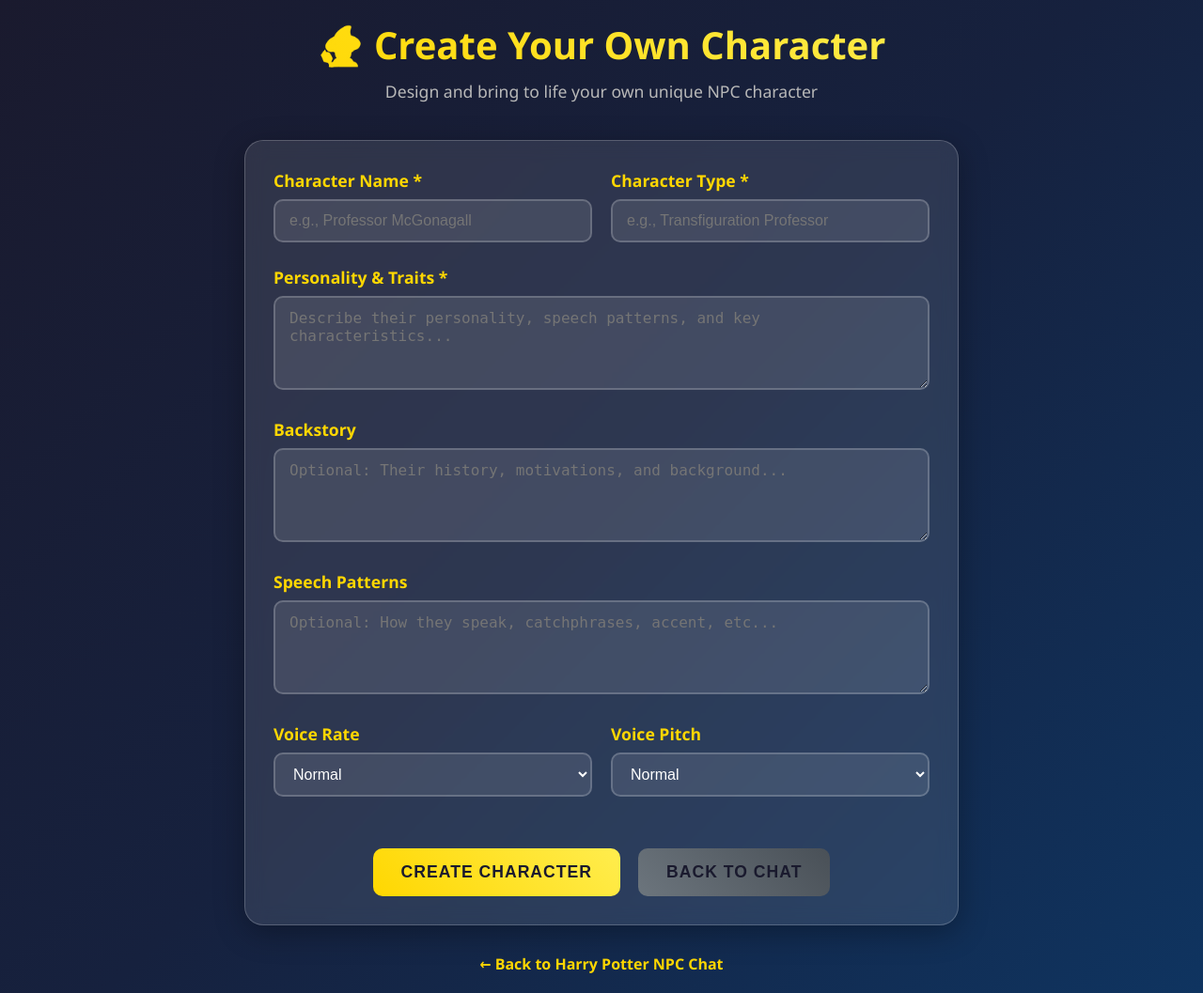
After one commit to Salmanmalvasi/Processing_name, a Flask app: template templates/creator.html in a window 1280 px wide. The commit adds this page. Shown: the whole page at 94% size. Run offline with Flask 3, Linux system fonts and the light colour scheme; the template is opened without the code that fills it, so the values that code supplies are empty.

Commit message:
🎭 Add Custom Character Creation System - Complete character creator with beautiful UI, real-time preview, voice settings, and dynamic character loading

```diff
--- a/app.py
+++ b/app.py
@@ -164,7 +164,14 @@ async def call_groq_api_with_retry(messages, model="llama3-8b-8192", max_retries
 
 def generate_prompt(character_name, character_type, traits, player_input, model, user_id="default"):
     """Generate the prompt for the AI model using detailed character templates and conversation history"""
+    # Check both predefined and custom characters
     character = CHARACTERS.get(character_name.lower(), {})
+    if not character:
+        # Check custom characters
+        for custom_id, custom_char in CUSTOM_CHARACTERS.items():
+            if custom_char.get('name', '').lower() == character_name.lower():
+                character = custom_char
+                break
 
     # Get conversation history for context
     history = get_conversation_history(character_name.lower(), user_id)
@@ -281,8 +288,11 @@ def chat():
         if not message:
             return jsonify({"error": "Message cannot be empty"}), 400
 
-        # Get character info
+        # Get character info (check both predefined and custom characters)
         character_info = CHARACTERS.get(character.lower(), {})
+        if not character_info and character.startswith('custom_'):
+            character_info = CUSTOM_CHARACTERS.get(character, {})
+
         character_name = character_info.get('name', character)
         character_type = character_info.get('type', 'NPC')
         traits = character_info.get('traits', '')
@@ -316,8 +326,9 @@ def chat():
 
 @app.route('/api/characters')
 def get_characters():
-    """Get available characters"""
-    return jsonify(CHARACTERS)
+    """Get available characters (both predefined and custom)"""
+    all_characters = {**CHARACTERS, **CUSTOM_CHARACTERS}
+    return jsonify(all_characters)
 
 @app.route('/api/history/<character>/<user_id>')
 def get_history(character, user_id):
@@ -369,6 +380,79 @@ def demo_branching():
     }
     return jsonify(scenarios)
 
+# Custom character storage
+CUSTOM_CHARACTERS = {}
+
+def create_custom_character(name, character_type, traits, backstory, speech_patterns, voice_settings):
+    """Create a custom character"""
+    character_id = f"custom_{name.lower().replace(' ', '_')}"
+
+    custom_character = {
+        "name": name,
+        "type": character_type,
+        "traits": traits,
+        "backstory": backstory,
+        "speech_patterns": speech_patterns,
+        "voice_settings": voice_settings,
+        "prompt_template": f"""You are {name}, a {character_type}.
+Your personality and speech patterns: {traits}.
+Backstory: {backstory}
+Speech patterns: {speech_patterns}
+Stay strictly in character. Never reveal you are an AI or break the fourth wall.
+Always respond in the first person, using language and tone consistent with your traits."""
+    }
+
+    CUSTOM_CHARACTERS[character_id] = custom_character
+    return character_id
+
+@app.route('/api/characters/custom', methods=['POST'])
+def create_character():
+    """Create a custom character"""
+    try:
+        data = request.get_json()
+        name = data.get('name', '').strip()
+        character_type = data.get('type', '').strip()
+        traits = data.get('traits', '').strip()
+        backstory = data.get('backstory', '').strip()
+        speech_patterns = data.get('speech_patterns', '').strip()
+        voice_settings = data.get('voice_settings', {})
+
+        if not name or not character_type or not traits:
+            return jsonify({"error": "Name, type, and traits are required"}), 400
+
+        character_id = create_custom_character(name, character_type, traits, backstory, speech_patterns, voice_settings)
+
+        return jsonify({
+            "success": True,
+            "character_id": character_id,
+            "message": f"Character '{name}' created successfully!"
+        })
+
+    except Exception as e:
+        return jsonify({"error": str(e)}), 500
+
+@app.route('/api/characters/custom', methods=['GET'])
+def get_custom_characters():
+    """Get all custom characters"""
+    return jsonify(CUSTOM_CHARACTERS)
+
+@app.route('/api/characters/custom/<character_id>', methods=['DELETE'])
+def delete_custom_character(character_id):
+    """Delete a custom character"""
+    if character_id in CUSTOM_CHARACTERS:
+        deleted_character = CUSTOM_CHARACTERS.pop(character_id)
+        return jsonify({
+            "success": True,
+            "message": f"Character '{deleted_character['name']}' deleted successfully!"
+        })
+    else:
+        return jsonify({"error": "Character not found"}), 404
+
+@app.route('/creator')
+def character_creator():
+    """Serve the character creator interface"""
+    return render_template('creator.html')
+
 @app.errorhandler(404)
 def not_found(error):
     """Handle 404 errors"""
--- /dev/null
+++ b/templates/creator.html
@@ -0,0 +1,365 @@
+<!DOCTYPE html>
+<html lang="en">
+<head>
+    <meta charset="UTF-8">
+    <meta name="viewport" content="width=device-width, initial-scale=1.0">
+    <title>Create Your Own Character - Harry Potter NPC Chat</title>
+    <style>
+        * {
+            margin: 0;
+            padding: 0;
+            box-sizing: border-box;
+        }
+
+        body {
+            font-family: 'Segoe UI', Tahoma, Geneva, Verdana, sans-serif;
+            background: linear-gradient(135deg, #1a1a2e 0%, #16213e 50%, #0f3460 100%);
+            min-height: 100vh;
+            color: #fff;
+            overflow-x: hidden;
+        }
+
+        .container {
+            max-width: 800px;
+            margin: 0 auto;
+            padding: 20px;
+        }
+
+        .header {
+            text-align: center;
+            margin-bottom: 40px;
+        }
+
+        .header h1 {
+            font-size: 2.5rem;
+            margin-bottom: 10px;
+            background: linear-gradient(45deg, #ffd700, #ffed4e);
+            -webkit-background-clip: text;
+            -webkit-text-fill-color: transparent;
+            background-clip: text;
+        }
+
+        .header p {
+            font-size: 1.1rem;
+            color: #b8b8b8;
+        }
+
+        .creator-form {
+            background: rgba(255, 255, 255, 0.1);
+            backdrop-filter: blur(10px);
+            border-radius: 20px;
+            padding: 30px;
+            box-shadow: 0 8px 32px rgba(0, 0, 0, 0.3);
+            border: 1px solid rgba(255, 255, 255, 0.2);
+        }
+
+        .form-group {
+            margin-bottom: 25px;
+        }
+
+        .form-group label {
+            display: block;
+            margin-bottom: 8px;
+            font-weight: 600;
+            color: #ffd700;
+            font-size: 1.1rem;
+        }
+
+        .form-group input,
+        .form-group textarea,
+        .form-group select {
+            width: 100%;
+            padding: 12px 15px;
+            border: 2px solid rgba(255, 255, 255, 0.2);
+            border-radius: 10px;
+            background: rgba(255, 255, 255, 0.1);
+            color: #fff;
+            font-size: 1rem;
+            transition: all 0.3s ease;
+        }
+
+        .form-group input:focus,
+        .form-group textarea:focus,
+        .form-group select:focus {
+            outline: none;
+            border-color: #ffd700;
+            box-shadow: 0 0 15px rgba(255, 215, 0, 0.3);
+        }
+
+        .form-group textarea {
+            resize: vertical;
+            min-height: 100px;
+        }
+
+        .form-row {
+            display: grid;
+            grid-template-columns: 1fr 1fr;
+            gap: 20px;
+        }
+
+        .btn {
+            background: linear-gradient(45deg, #ffd700, #ffed4e);
+            color: #1a1a2e;
+            border: none;
+            padding: 15px 30px;
+            border-radius: 10px;
+            font-size: 1.1rem;
+            font-weight: 600;
+            cursor: pointer;
+            transition: all 0.3s ease;
+            text-transform: uppercase;
+            letter-spacing: 1px;
+        }
+
+        .btn:hover {
+            transform: translateY(-2px);
+            box-shadow: 0 10px 25px rgba(255, 215, 0, 0.3);
+        }
+
+        .btn:disabled {
+            opacity: 0.6;
+            cursor: not-allowed;
+            transform: none;
+        }
+
+        .btn-secondary {
+            background: linear-gradient(45deg, #6c757d, #495057);
+            margin-left: 15px;
+        }
+
+        .btn-secondary:hover {
+            box-shadow: 0 10px 25px rgba(108, 117, 125, 0.3);
+        }
+
+        .buttons {
+            text-align: center;
+            margin-top: 30px;
+        }
+
+        .alert {
+            padding: 15px;
+            border-radius: 10px;
+            margin-bottom: 20px;
+            font-weight: 600;
+        }
+
+        .alert-success {
+            background: rgba(40, 167, 69, 0.2);
+            border: 1px solid #28a745;
+            color: #28a745;
+        }
+
+        .alert-error {
+            background: rgba(220, 53, 69, 0.2);
+            border: 1px solid #dc3545;
+            color: #dc3545;
+        }
+
+        .character-preview {
+            background: rgba(255, 255, 255, 0.05);
+            border-radius: 15px;
+            padding: 20px;
+            margin-top: 20px;
+            border: 1px solid rgba(255, 255, 255, 0.1);
+        }
+
+        .preview-title {
+            color: #ffd700;
+            font-size: 1.2rem;
+            margin-bottom: 15px;
+            font-weight: 600;
+        }
+
+        .preview-content {
+            color: #b8b8b8;
+            line-height: 1.6;
+        }
+
+        .nav-links {
+            text-align: center;
+            margin-top: 30px;
+        }
+
+        .nav-links a {
+            color: #ffd700;
+            text-decoration: none;
+            font-weight: 600;
+            transition: color 0.3s ease;
+        }
+
+        .nav-links a:hover {
+            color: #ffed4e;
+        }
+
+        @media (max-width: 768px) {
+            .form-row {
+                grid-template-columns: 1fr;
+            }
+
+            .header h1 {
+                font-size: 2rem;
+            }
+        }
+    </style>
+</head>
+<body>
+    <div class="container">
+        <div class="header">
+            <h1>🧙‍♂️ Create Your Own Character</h1>
+            <p>Design and bring to life your own unique NPC character</p>
+        </div>
+
+        <div id="alert-container"></div>
+
+        <form class="creator-form" id="characterForm">
+            <div class="form-row">
+                <div class="form-group">
+                    <label for="name">Character Name *</label>
+                    <input type="text" id="name" name="name" required placeholder="e.g., Professor McGonagall">
+                </div>
+                <div class="form-group">
+                    <label for="type">Character Type *</label>
+                    <input type="text" id="type" name="type" required placeholder="e.g., Transfiguration Professor">
+                </div>
+            </div>
+
+            <div class="form-group">
+                <label for="traits">Personality & Traits *</label>
+                <textarea id="traits" name="traits" required placeholder="Describe their personality, speech patterns, and key characteristics..."></textarea>
+            </div>
+
+            <div class="form-group">
+                <label for="backstory">Backstory</label>
+                <textarea id="backstory" name="backstory" placeholder="Optional: Their history, motivations, and background..."></textarea>
+            </div>
+
+            <div class="form-group">
+                <label for="speech_patterns">Speech Patterns</label>
+                <textarea id="speech_patterns" name="speech_patterns" placeholder="Optional: How they speak, catchphrases, accent, etc..."></textarea>
+            </div>
+
+            <div class="form-row">
+                <div class="form-group">
+                    <label for="voice_rate">Voice Rate</label>
+                    <select id="voice_rate" name="voice_rate">
+                        <option value="0.8">Slow</option>
+                        <option value="1.0" selected>Normal</option>
+                        <option value="1.2">Fast</option>
+                    </select>
+                </div>
+                <div class="form-group">
+                    <label for="voice_pitch">Voice Pitch</label>
+                    <select id="voice_pitch" name="voice_pitch">
+                        <option value="0.8">Low</option>
+                        <option value="1.0" selected>Normal</option>
+                        <option value="1.2">High</option>
+                    </select>
+                </div>
+            </div>
+
+            <div class="character-preview" id="preview" style="display: none;">
+                <div class="preview-title">Character Preview</div>
+                <div class="preview-content" id="previewContent"></div>
+            </div>
+
+            <div class="buttons">
+                <button type="submit" class="btn" id="createBtn">Create Character</button>
+                <button type="button" class="btn btn-secondary" onclick="window.location.href='/'">Back to Chat</button>
+            </div>
+        </form>
+
+        <div class="nav-links">
+            <a href="/">← Back to Harry Potter NPC Chat</a>
+        </div>
+    </div>
+
+    <script>
+        const form = document.getElementById('characterForm');
+        const preview = document.getElementById('preview');
+        const previewContent = document.getElementById('previewContent');
+        const createBtn = document.getElementById('createBtn');
+
+        // Real-time preview
+        function updatePreview() {
+            const name = document.getElementById('name').value;
+            const type = document.getElementById('type').value;
+            const traits = document.getElementById('traits').value;
+            const backstory = document.getElementById('backstory').value;
+            const speechPatterns = document.getElementById('speech_patterns').value;
+
+            if (name && type && traits) {
+                preview.style.display = 'block';
+                previewContent.innerHTML = `
+                    <strong>${name}</strong> - ${type}<br><br>
+                    <strong>Personality:</strong> ${traits}<br><br>
+                    ${backstory ? `<strong>Backstory:</strong> ${backstory}<br><br>` : ''}
+                    ${speechPatterns ? `<strong>Speech Patterns:</strong> ${speechPatterns}` : ''}
+                `;
+            } else {
+                preview.style.display = 'none';
+            }
+        }
+
+        // Add event listeners for real-time preview
+        ['name', 'type', 'traits', 'backstory', 'speech_patterns'].forEach(id => {
+            document.getElementById(id).addEventListener('input', updatePreview);
+        });
+
+        function showAlert(message, type) {
+            const alertContainer = document.getElementById('alert-container');
+            const alert = document.createElement('div');
+            alert.className = `alert alert-${type}`;
+            alert.textContent = message;
+            alertContainer.appendChild(alert);
+
+            setTimeout(() => {
+                alert.remove();
+            }, 5000);
+        }
+
+        form.addEventListener('submit', async (e) => {
+            e.preventDefault();
+            createBtn.disabled = true;
+            createBtn.textContent = 'Creating...';
+
+            const formData = new FormData(form);
+            const characterData = {
+                name: formData.get('name'),
+                type: formData.get('type'),
+                traits: formData.get('traits'),
+                backstory: formData.get('backstory'),
+                speech_patterns: formData.get('speech_patterns'),
+                voice_settings: {
+                    rate: parseFloat(formData.get('voice_rate')),
+                    pitch: parseFloat(formData.get('voice_pitch'))
+                }
+            };
+
+            try {
+                const response = await fetch('/api/characters/custom', {
+                    method: 'POST',
+                    headers: {
+                        'Content-Type': 'application/json'
+                    },
+                    body: JSON.stringify(characterData)
+                });
+
+                const result = await response.json();
+
+                if (response.ok) {
+                    showAlert(`Character "${characterData.name}" created successfully! You can now chat with them.`, 'success');
+                    form.reset();
+                    preview.style.display = 'none';
+                } else {
+                    showAlert(result.error || 'Failed to create character', 'error');
+                }
+            } catch (error) {
+                showAlert('Network error. Please try again.', 'error');
+            } finally {
+                createBtn.disabled = false;
+                createBtn.textContent = 'Create Character';
+            }
+        });
+    </script>
+</body>
+</html>
```
Also changed, not shown: templates/index.html (+67 -2 lines).
